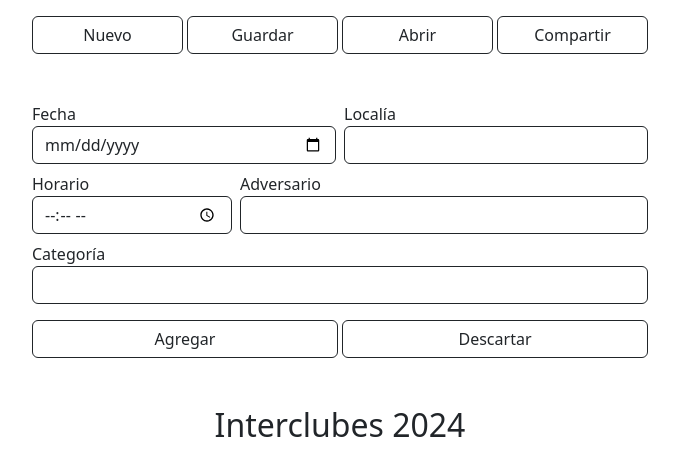
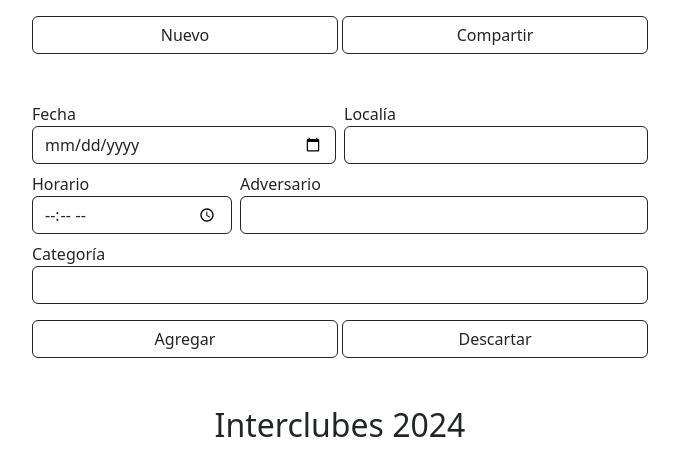
Before and after one commit to moradan/flyer-geba, a Next.js app: page / in a window 1280 px wide. Shown: the top 476 px of the page, without its empty margins (300-979 px from the left). Built offline with nearby package versions, Linux system fonts and the light colour scheme.

Commit message:
quito botones innecesarios

```diff
--- a/src/components/PanelControl.tsx
+++ b/src/components/PanelControl.tsx
@@ -1,22 +1,14 @@
 import BotonNuevo from '@/components/BotonNuevo'
-import BotonGuardar from './BotonGuardar';
-import BotonAbrir from './BotonAbrir';
 import BotonCompartir from './BotonCompartir';
 
 
 export default function PanelControl() {
     return (
         <>
-            <div className='col-6 col-sm-3'>
+            <div className='col col-sm-6'>
                 <BotonNuevo />
             </div>
-            <div className='col-6 col-sm-3'>
-                <BotonGuardar />
-            </div>
-            <div className='col-6 col-sm-3'>
-                <BotonAbrir />
-            </div>
-            <div className='col-6 col-sm-3'>
+            <div className='col col-sm-6'>
                 <BotonCompartir />
             </div>
         </>
```
